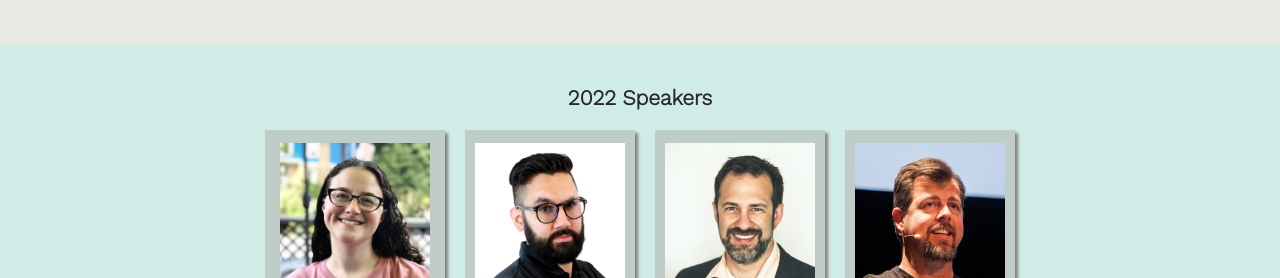
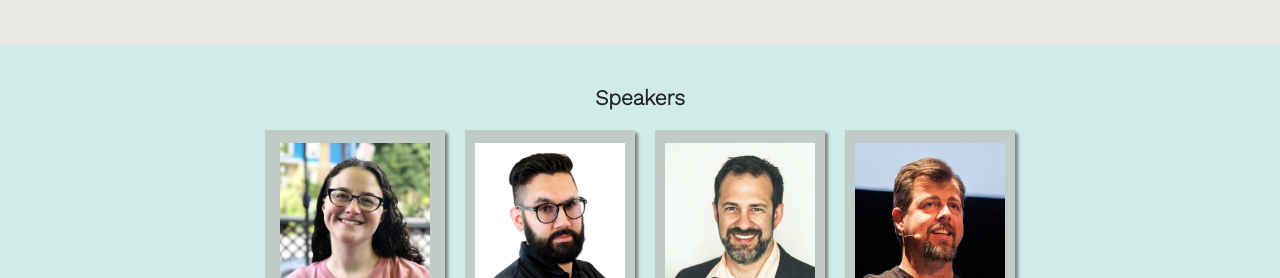
Before and after one commit to gothamgo/frontrunnersconf.github.io, a Jekyll site: the page built from index.html, in a window 1280 px wide and 900 px high, scrolled down 726 px. Shown: the part 175-453 px from the top of the window. Built offline with Jekyll 4.4.1, drawn with Linux system fonts in a browser that asks for light colours.

Commit message:
Update headshots.html

```diff
--- a/_includes/headshots.html
+++ b/_includes/headshots.html
@@ -55,7 +55,7 @@
 
 <div class="headshots-wrapper">
   <div class="headshots">
-    <h3>2022 Speakers</h3>
+    <h3>Speakers</h3>
     <div class="headshot-row">
       <div class="headshot-cell">
         <img class="headshot-image" src="{{site.url}}/images/speakers/2022/allison_mcmillan.jpg" alt="" width="150"/>
```
